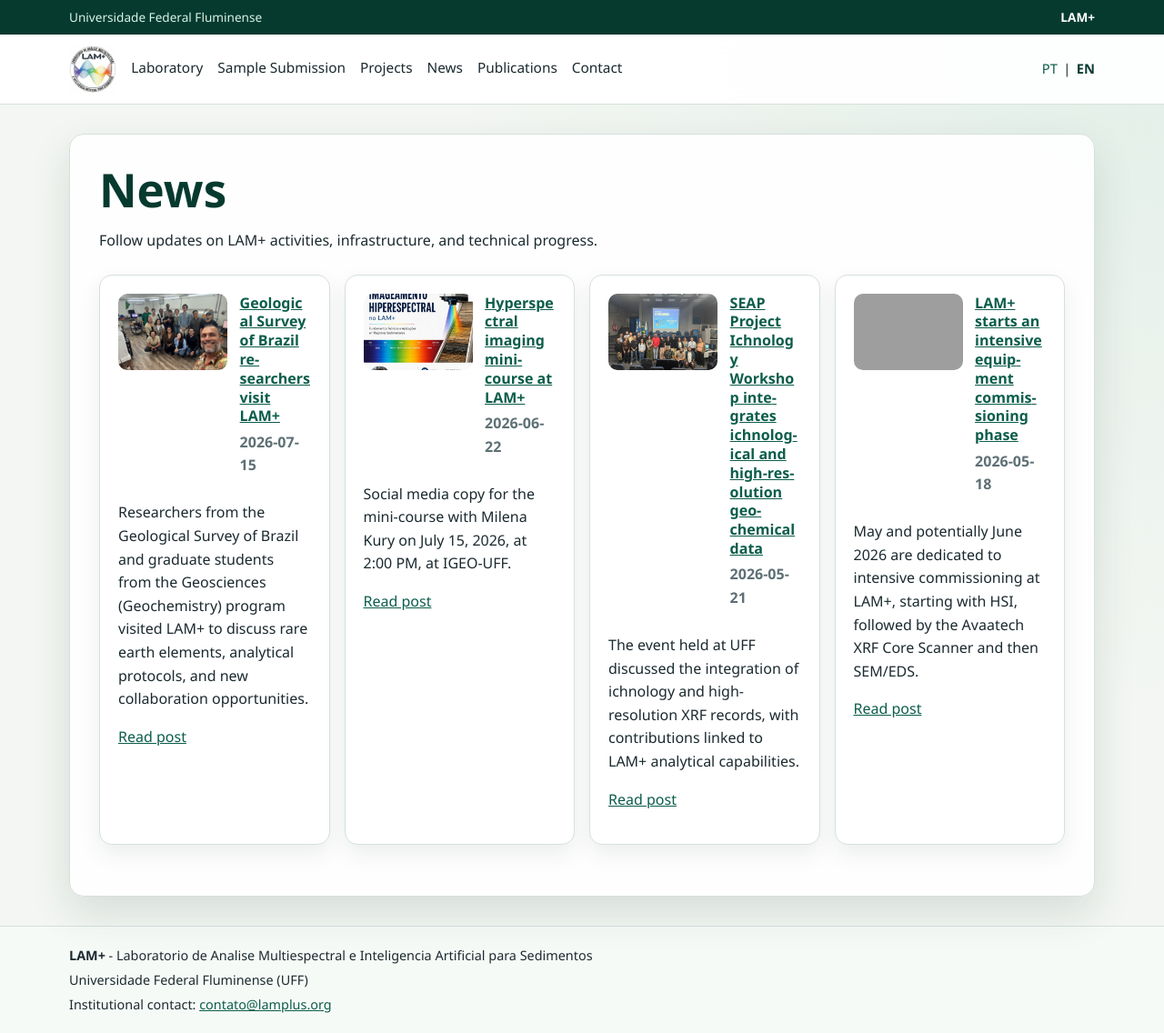
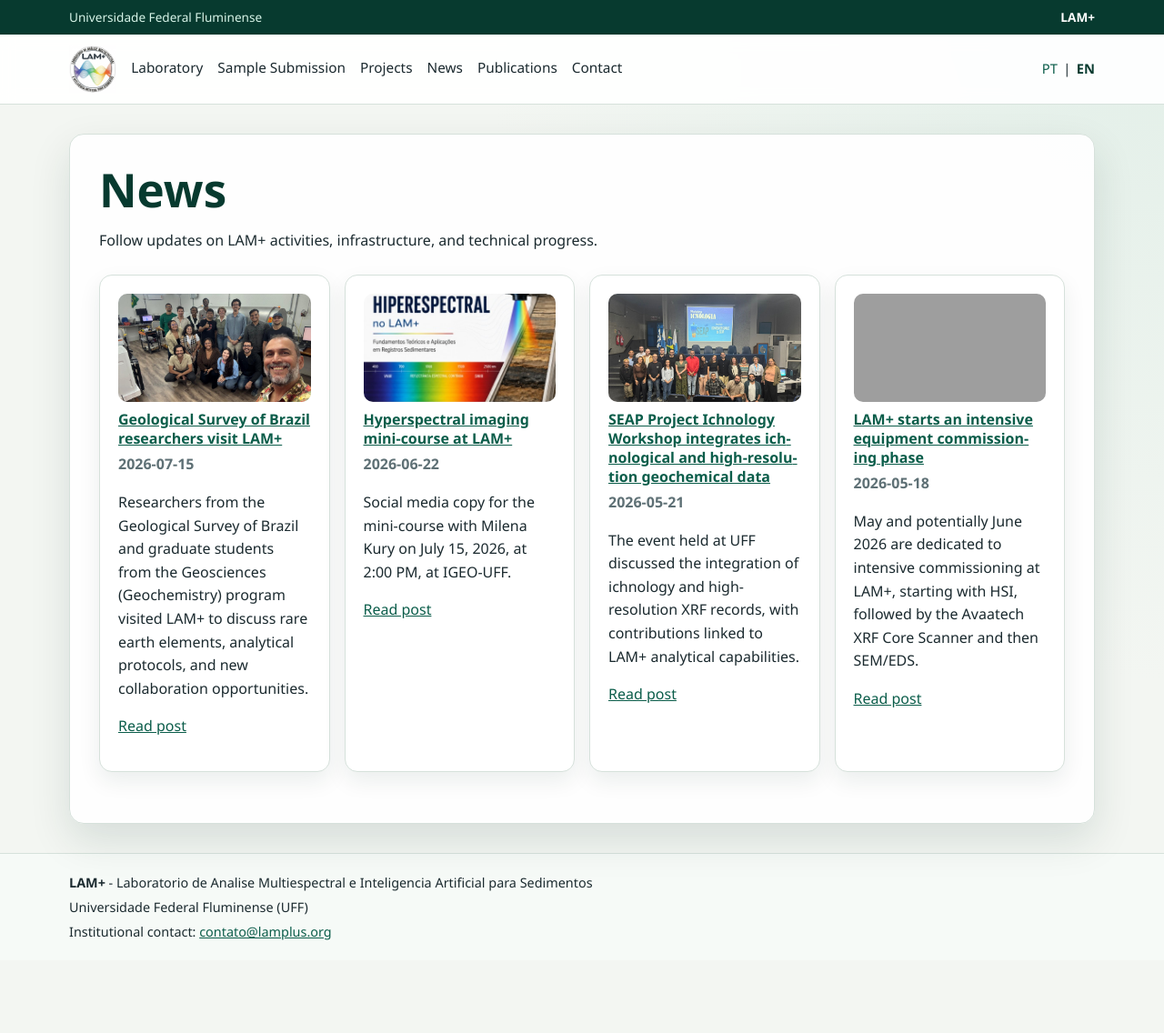
Before and after one commit to lam-plus/lam-plus.github.io, a Jekyll site: the page built from _pages/en/news/index.md, in a window 1280 px wide and 1136 px high. Shown: the whole window at 91% size. Built offline with Jekyll 4.4.1, drawn with Linux system fonts in a browser that asks for light colours; grey boxes are pictures that could not be loaded.

Commit message:
Refactor news card styles for improved layout and responsiveness

```diff
--- a/assets/css/main.css
+++ b/assets/css/main.css
@@ -626,21 +626,20 @@ a:hover {
 }
 
 .news-card-header {
-  display: grid;
-  grid-template-columns: 120px minmax(0, 1fr);
-  gap: 0.85rem;
-  align-items: start;
+  display: block;
   margin-bottom: 0.65rem;
 }
 
 .news-card-thumb {
   display: block;
-  width: 120px;
+  width: 100%;
+  margin-bottom: 0.6rem;
 }
 
 .news-card-image {
-  width: 120px;
-  height: 84px;
+  width: 100%;
+  aspect-ratio: 16 / 9;
+  height: auto;
   object-fit: cover;
   border-radius: 10px;
   display: block;
@@ -1254,20 +1253,6 @@ a:hover {
     grid-template-columns: 1fr;
   }
 
-  .news-card-header {
-    grid-template-columns: 96px minmax(0, 1fr);
-    gap: 0.65rem;
-  }
-
-  .news-card-thumb {
-    width: 96px;
-  }
-
-  .news-card-image {
-    width: 96px;
-    height: 72px;
-  }
-
   .lab-hero .lead {
     font-size: 1.1rem;
   }
```
